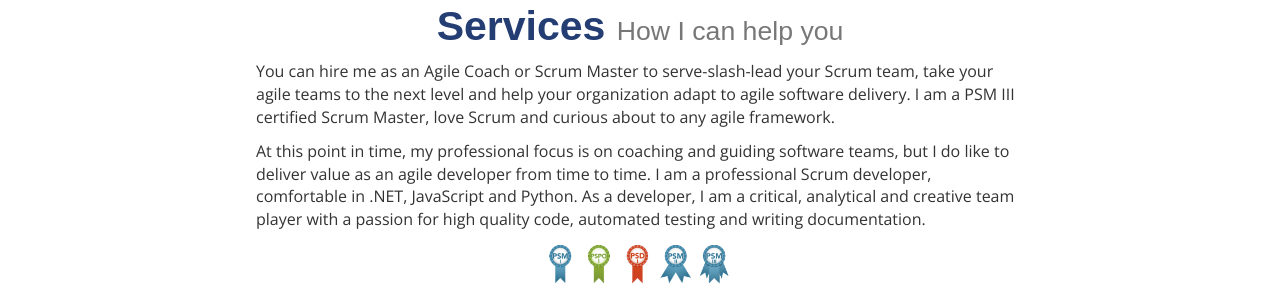
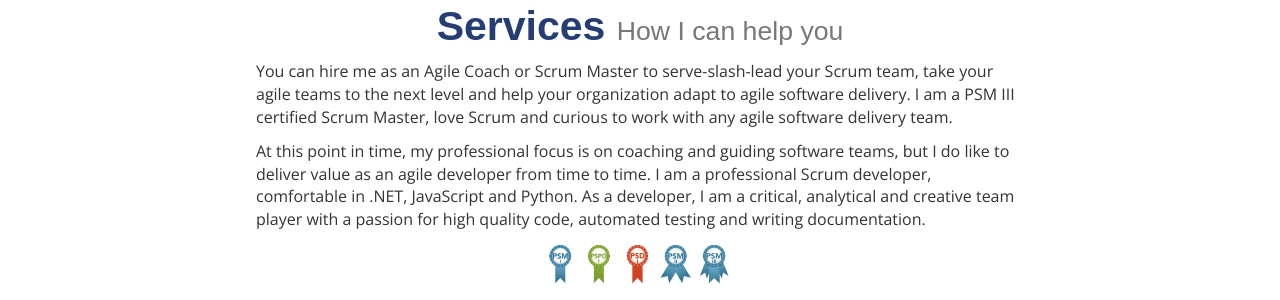
Before and after one commit to serraict/serraict.github.io, a Jekyll site: the page built from index.md, in a window 1280 px wide and 900 px high, scrolled down 925 px. Shown: the part 200-500 px from the top of the window. Built offline with Jekyll 4.4.1, drawn with Linux system fonts in a browser that asks for light colours; nearby versions of some CDN libraries; some web fonts are replaced.

Commit message:
fix typo on landing page

```diff
--- a/index.md
+++ b/index.md
@@ -131,12 +131,22 @@ tagline: Marijn van der Zee
     <small>How I can help you</small>
   </h1>
   <p>
-    You can hire me as an Agile Coach or Scrum Master to serve-slash-lead your Scrum team, take your agile teams to the next level and help your organization adapt to agile software delivery.
-    I am a PSM III certified Scrum Master, love Scrum and curious about to any agile framework.
+    You can hire me as an Agile Coach or Scrum Master
+    to serve-slash-lead your Scrum team,
+    take your agile teams to the next level
+    and help your organization adapt to agile software delivery.
+    I am a PSM III certified Scrum Master, love Scrum
+    and curious to work with any agile software delivery team.
   </p>
   <p>
-    At this point in time, my professional focus is on coaching and guiding software teams, but I do like to deliver value as an agile developer from time to time.
-    I am a professional Scrum developer, comfortable in .NET, JavaScript and Python. As a developer, I am a critical, analytical and creative team player with a passion for high quality code, automated testing and writing documentation.
+    At this point in time, my professional focus
+    is on coaching and guiding software teams,
+    but I do like to deliver value as an agile developer from time to time.
+    I am a professional Scrum developer,
+    comfortable in .NET, JavaScript and Python.
+    As a developer, I am a critical, analytical and creative team player
+    with a passion for high quality code,
+    automated testing and writing documentation.
   </p>
   <p class="text-center">
     <a href="https://www.scrum.org/User-Profile/userId/121566"
```
